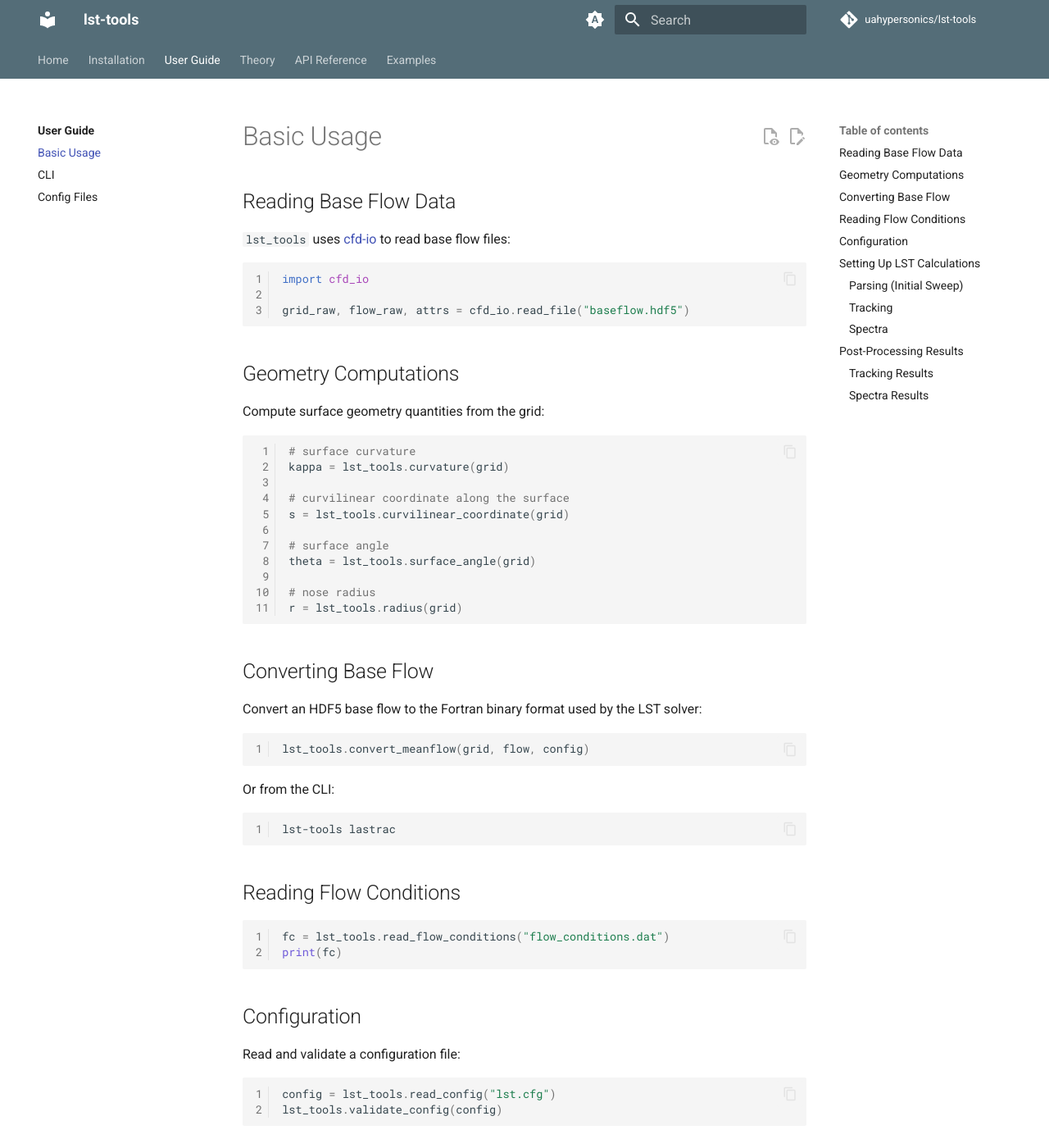
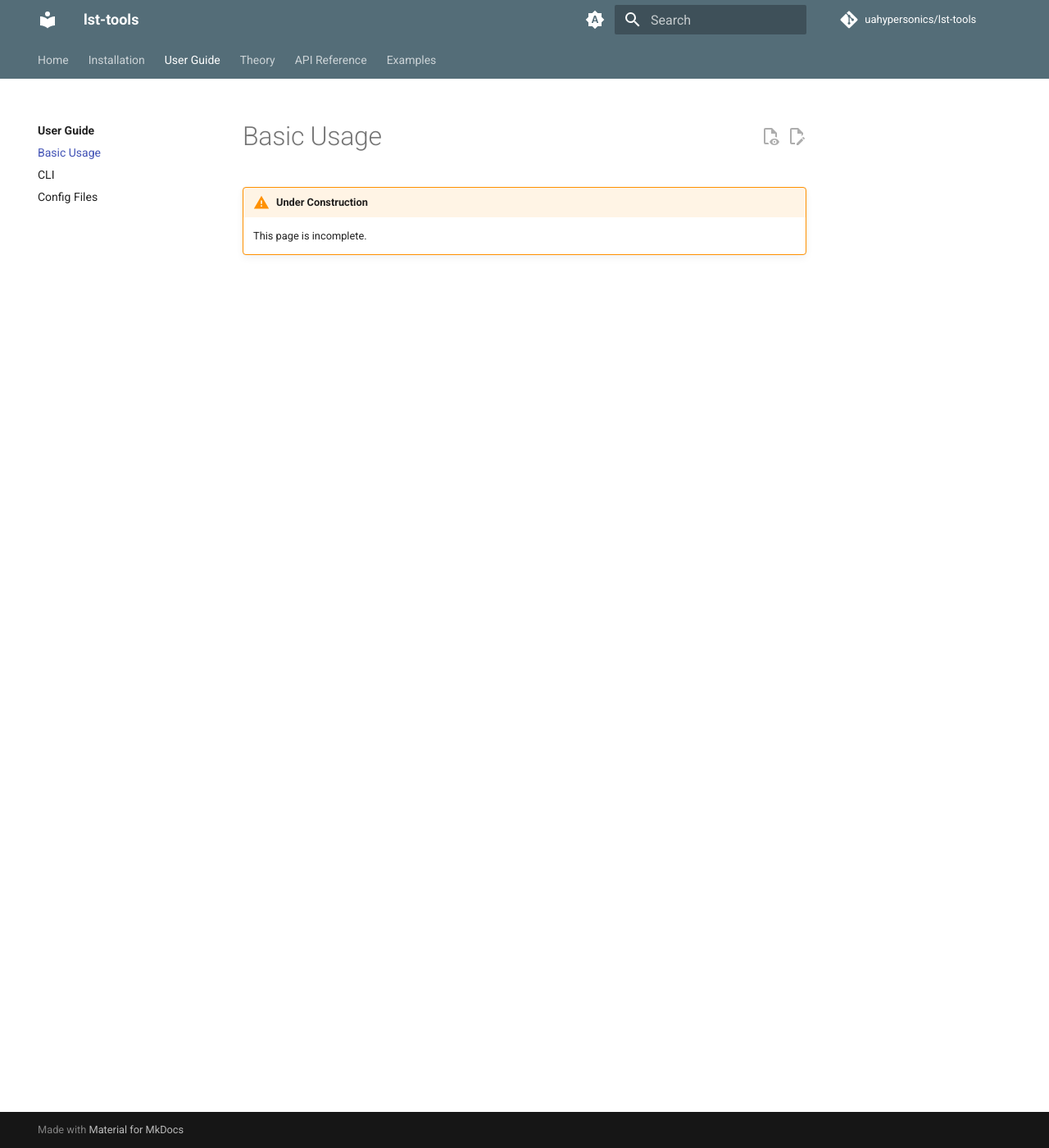
Before and after one commit to uahypersonics/lst-tools, an MkDocs documentation site: the page built from docs/user-guide/basic-usage.md, in a window 1280 px wide and 1400 px high. Shown: the whole window at 82% size. Built offline with MkDocs 1.6.1 and Material for MkDocs 9.7.7, drawn with Linux system fonts in a browser that asks for light colours; comment, search, counter and statistics services are not loaded; some of the changed text lies outside the part shown.

````diff
--- a/docs/examples.md
+++ b/docs/examples.md
@@ -1,101 +1,7 @@
 # Examples
 
-Practical examples of using `lst_tools` for common tasks.
-
-## Reading Data
-
-### Flow Conditions
-
-```python
-import lst_tools
-
-fc = lst_tools.read_flow_conditions("flow_conditions.dat")
-print(f"Mach = {fc['mach']}")
-print(f"Re/m = {fc['re1']}")
-```
-
-### Tecplot ASCII
-
-```python
-import lst_tools
-
-data = lst_tools.read_tecplot_ascii("profile.dat")
-```
-
-## Geometry
-
-### Surface Curvature
-
-```python
-import cfd_io
-import lst_tools
-
-grid_raw, flow_raw, attrs = cfd_io.read_file("baseflow.hdf5")
-
-# compute curvature along the surface
-kappa = lst_tools.curvature(grid)
-
-# curvilinear coordinate
-s = lst_tools.curvilinear_coordinate(grid)
-
-# surface angle distribution
-theta = lst_tools.surface_angle(grid)
-```
-
-## LST Workflow
-
-### Full Workflow (CLI)
-
-```bash
-# step 1: initialize config from flow conditions
-lst-tools init --flow flow_conditions.dat -i
-
-# step 2: convert base flow to LST format
-lst-tools convert --input baseflow.hdf5
-
-# step 3: parsing sweep (frequency/wavenumber)
-lst-tools parsing
-
-# step 4: tracking (spatial marching)
-lst-tools tracking
-
-# step 5: post-process tracking
-lst-tools tracking-process
-```
-
-### Full Workflow (Python)
-
-```python
-import cfd_io
-import lst_tools
-
-# read config
-config = lst_tools.read_config("lst.cfg")
-
-# read base flow via cfd-io
-grid_raw, flow_raw, attrs = cfd_io.read_file(config["input_file"])
-
-# convert to LST format
-lst_tools.convert_meanflow(grid, flow, config)
-
-# set up and run tracking
-lst_tools.tracking_setup(config)
-
-# post-process
-lst_tools.tracking_process(config)
-```
-
-## HPC Job Scripts
-
-```python
-import lst_tools
-
-# configure HPC settings
-hpc_cfg = lst_tools.hpc_configure(config)
-
-# generate job scripts
-lst_tools.script_build(hpc_cfg)
-```
+!!! warning "Under Construction"
+    This page is incomplete.
 
 Or from the CLI:
 
--- a/docs/user-guide/basic-usage.md
+++ b/docs/user-guide/basic-usage.md
@@ -1,93 +1,4 @@
 # Basic Usage
 
-## Reading Base Flow Data
-
-`lst_tools` uses [cfd-io](https://github.com/uahypersonics/cfd-io) to read base flow files:
-
-```python
-import cfd_io
-
-grid_raw, flow_raw, attrs = cfd_io.read_file("baseflow.hdf5")
-```
-
-## Geometry Computations
-
-Compute surface geometry quantities from the grid:
-
-```python
-# surface curvature
-kappa = lst_tools.curvature(grid)
-
-# curvilinear coordinate along the surface
-s = lst_tools.curvilinear_coordinate(grid)
-
-# surface angle
-theta = lst_tools.surface_angle(grid)
-
-# nose radius
-r = lst_tools.radius(grid)
-```
-
-## Converting Base Flow
-
-Convert an HDF5 base flow to the Fortran binary format used by the LST solver:
-
-```python
-lst_tools.convert_meanflow(grid, flow, config)
-```
-
-Or from the CLI:
-
-```bash
-lst-tools lastrac
-```
-
-## Reading Flow Conditions
-
-```python
-fc = lst_tools.read_flow_conditions("flow_conditions.dat")
-print(fc)
-```
-
-## Configuration
-
-Read and validate a configuration file:
-
-```python
-config = lst_tools.read_config("lst.cfg")
-lst_tools.validate_config(config)
-```
-
-## Setting Up LST Calculations
-
-### Parsing (Initial Sweep)
-
-```python
-lst_tools.parsing_setup(config)
-```
-
-### Tracking
-
-```python
-lst_tools.tracking_setup(config)
-```
-
-### Spectra
-
-```python
-lst_tools.spectra_setup(config)
-```
-
-## Post-Processing Results
-
-### Tracking Results
-
-```python
-lst_tools.tracking_process(config)
-```
-
-### Spectra Results
-
-```python
-lst_tools.spectra_process(config)
-```
+!!! warning "Under Construction"
+    This page is incomplete.
````
Also changed, not shown: docs/api/index.md (+6 -39 lines), docs/index.md (+10 -22 lines), docs/installation.md (+5 -8 lines), 2 other files.
